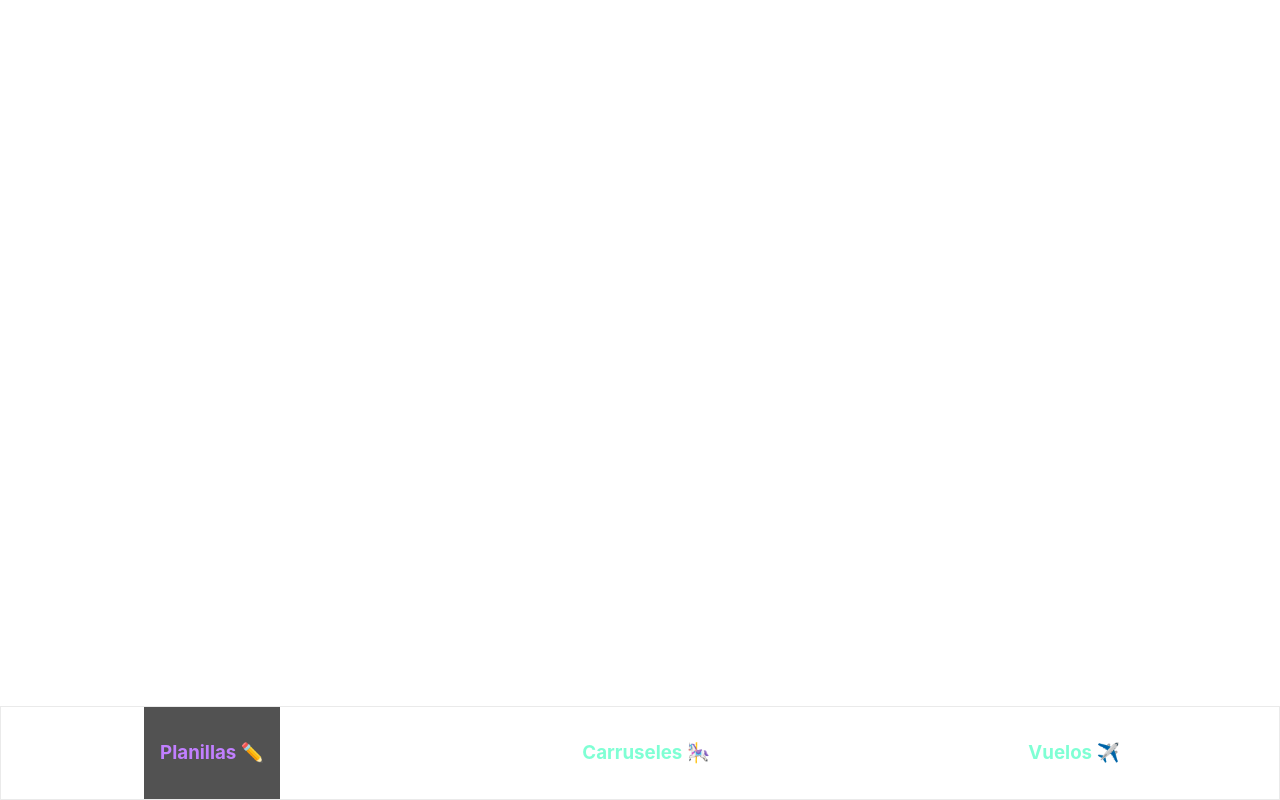
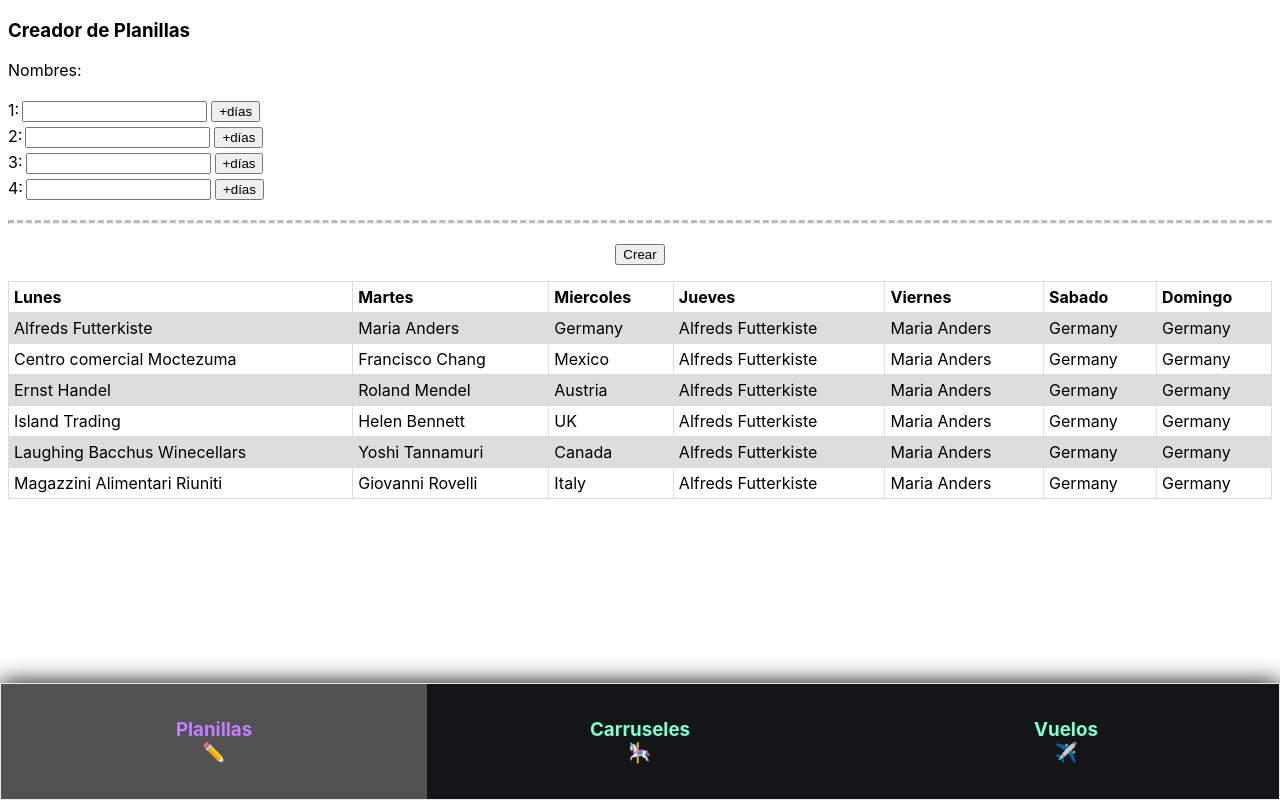
Before and after one commit to gon2santos/pistaApp, a Next.js app: page / in a window 1280 px wide. Built offline with nearby package versions, Linux system fonts and the light colour scheme.

Commit message:
styling and complete main design for 'planillas'

```diff
--- a/components/carruseles.jsx
+++ b/components/carruseles.jsx
@@ -1,7 +1,7 @@
 export default function Carruseles() {
     return (
         <div>
-            <h1>Componente Carruseles</h1>
+            <h3>Buscador de Carruseles</h3>
         </div>
     )
 }
--- a/components/planillas.jsx
+++ b/components/planillas.jsx
@@ -1,7 +1,94 @@
+import styles from '../styles/planillas.module.css';
+
 export default function Planillas() {
     return (
         <div>
-            <h1>Componente Planillas</h1>
+            <h3>Creador de Planillas</h3>
+            <p>Nombres: </p>
+            <div className={styles.nombresContainer}>
+                <div><label htmlFor="input1">1:</label>
+                    <input type="text" id="input1" className={styles.nombresInput} /><button>+días</button></div>
+                <div><label htmlFor="input2">2:</label>
+                    <input type="text" id="input2" className={styles.nombresInput} /><button>+días</button></div>
+                <div><label htmlFor="input3">3:</label>
+                    <input type="text" id="input3" className={styles.nombresInput} /><button>+días</button></div>
+                <div><label htmlFor="input4">4:</label>
+                    <input type="text" id="input4" className={styles.nombresInput} /><button>+días</button></div>
+            </div>
+
+            <hr className={styles.hrDashed}></hr>
+
+            <div className={styles.crearBtnContainer}><button>Crear</button></div>
+
+            <table>
+                <tbody>
+                    <tr>
+                        <th>Lunes</th>
+                        <th>Martes</th>
+                        <th>Miercoles</th>
+                        <th>Jueves</th>
+                        <th>Viernes</th>
+                        <th>Sabado</th>
+                        <th>Domingo</th>
+                    </tr>
+                    <tr>
+                        <td>Alfreds Futterkiste</td>
+                        <td>Maria Anders</td>
+                        <td>Germany</td>
+                        <td>Alfreds Futterkiste</td>
+                        <td>Maria Anders</td>
+                        <td>Germany</td>
+                        <td>Germany</td>
+                    </tr>
+                    <tr>
+                        <td>Centro comercial Moctezuma</td>
+                        <td>Francisco Chang</td>
+                        <td>Mexico</td>
+                        <td>Alfreds Futterkiste</td>
+                        <td>Maria Anders</td>
+                        <td>Germany</td>
+                        <td>Germany</td>
+                    </tr>
+                    <tr>
+                        <td>Ernst Handel</td>
+                        <td>Roland Mendel</td>
+                        <td>Austria</td>
+                        <td>Alfreds Futterkiste</td>
+                        <td>Maria Anders</td>
+                        <td>Germany</td>
+                        <td>Germany</td>
+                    </tr>
+                    <tr>
+                        <td>Island Trading</td>
+                        <td>Helen Bennett</td>
+                        <td>UK</td>
+                        <td>Alfreds Futterkiste</td>
+                        <td>Maria Anders</td>
+                        <td>Germany</td>
+                        <td>Germany</td>
+                    </tr>
+                    <tr>
+                        <td>Laughing Bacchus Winecellars</td>
+                        <td>Yoshi Tannamuri</td>
+                        <td>Canada</td>
+                        <td>Alfreds Futterkiste</td>
+                        <td>Maria Anders</td>
+                        <td>Germany</td>
+                        <td>Germany</td>
+                    </tr>
+                    <tr>
+                        <td>Magazzini Alimentari Riuniti</td>
+                        <td>Giovanni Rovelli</td>
+                        <td>Italy</td>
+                        <td>Alfreds Futterkiste</td>
+                        <td>Maria Anders</td>
+                        <td>Germany</td>
+                        <td>Germany</td>
+                    </tr>
+                </tbody>
+            </table>
+
+
         </div>
     )
 }
--- a/components/vuelos.jsx
+++ b/components/vuelos.jsx
@@ -1,7 +1,7 @@
 export default function Vuelos() {
     return (
         <div>
-            <h1>Componente Vuelos</h1>
+            <h3>Lista de Vuelos</h3>
         </div>
     )
 }
--- a/pages/index.js
+++ b/pages/index.js
@@ -1,52 +1,59 @@
 import Head from 'next/head';
 import styles from '../styles/Home.module.css';
 import { useState } from 'react';
+import Planillas from '../components/planillas';
+import Carruseles from '../components/carruseles';
+import Vuelos from '../components/vuelos';
 
 export default function Home() {
 
   var stl = [styles.cardEnable, styles.cardDisable, styles.cardDisable];
   const [buttonStyle, setButtonStyle] = useState(stl);
+  const [mainComponent, setMainComponent] = useState(<Planillas />);
 
   const HandleNavBtn = (num) => {
     stl = [styles.cardDisable, styles.cardDisable, styles.cardDisable];
     stl[num] = styles.cardEnable;
     setButtonStyle(stl);
+    switch (num) {
+      case 0:
+        setMainComponent(<Planillas />);
+        break;
+      case 1:
+        setMainComponent(<Carruseles />);
+        break;
+      case 2:
+        setMainComponent(<Vuelos />);
+        break;
+    }
   };
 
   return (
-    <div className={styles.container}>
+    <div>
       <Head>
         <title>Create Next App</title>
         <link rel="icon" href="/favicon.ico" />
       </Head>
 
       <main>
-
-
-
+        <div className={styles.componentMarginBottom}>
+          {mainComponent}
+        </div>
 
         <div className={styles.grid}>
           <a /* href="https://nextjs.org/docs" */ className={buttonStyle[0]} onClick={() => HandleNavBtn(0)}>
-            <h3>Planillas ✏️</h3>
+            <h3>Planillas<br />✏️</h3>
           </a>
           <a /* href="https://nextjs.org/docs" */ className={buttonStyle[1]} onClick={() => HandleNavBtn(1)}>
-            <h3>Carruseles 🎠</h3>
+            <h3>Carruseles<br />🎠</h3>
           </a>
           <a /* href="https://nextjs.org/docs" */ className={buttonStyle[2]} onClick={() => HandleNavBtn(2)}>
-            <h3>Vuelos ✈️</h3>
+            <h3>Vuelos<br />✈️</h3>
           </a>
         </div>
       </main>
 
       <style jsx>{`
-        main {
-          padding: 5rem 0;
-          flex: 1;
-          display: flex;
-          flex-direction: column;
-          justify-content: center;
-          align-items: center;
-        }
         code {
           background: #fafafa;
           border-radius: 5px;
@@ -58,6 +65,19 @@ export default function Home() {
       `}</style>
 
       <style jsx global>{`
+      table {
+        margin-top: 1rem;
+        border-collapse: collapse;
+        width: 100%;
+        }
+        td, th {
+        border: 1px solid #dddddd;
+        text-align: left;
+        padding: 5px;
+        }
+        tr:nth-child(even) {
+        background-color: #dddddd;
+        }
         html,
         body {
           padding: 0;
--- a/styles/Home.module.css
+++ b/styles/Home.module.css
@@ -1,12 +1,3 @@
-.container {
-  min-height: 100vh;
-  padding: 0 0.5rem;
-  display: flex;
-  flex-direction: column;
-  justify-content: center;
-  align-items: center;
-}
-
 .title a {
   color: #0070f3;
   text-decoration: none;
@@ -40,7 +31,7 @@
 }
 
 .grid {
-  position:absolute;
+  position:fixed;
   bottom: 0;
   display: flex;
   align-items: center;
@@ -50,6 +41,8 @@
   flex-direction: row;
   white-space: nowrap;
   width: 100%;
+  left: 0;
+  filter: drop-shadow(0 0 0.75rem rgb(0, 0, 0));
 }
 
 .cardDisable {
@@ -57,6 +50,9 @@
   white-space: nowrap;
   text-decoration: none;
   color: aquamarine;
+  background-color: #131516;
+  width: 100%;
+  height: 100%;
 }
 
 .cardEnable {
@@ -65,6 +61,8 @@
   text-decoration: none;
   color: rgb(193, 127, 255);
   background-color: rgb(82, 82, 82);
+  width: 100%;
+  height: 100%;
 }
 
 .logo {
@@ -81,3 +79,8 @@
   white-space: pre-wrap;
   }
 }
+/* Compensates for bottom navbar */
+.componentMarginBottom{
+  margin: 0.5rem;
+  margin-bottom: 150px;
+}
--- a/styles/globals.css
+++ /dev/null
@@ -1,37 +0,0 @@
-html,
-body {
-  padding: 0;
-  margin: 0;
-  font-family: Inter, -apple-system, BlinkMacSystemFont, Segoe UI, Roboto,
-    Oxygen, Ubuntu, Cantarell, Fira Sans, Droid Sans, Helvetica Neue, sans-serif;
-}
-
-a {
-  text-decoration: none;
-}
-
-* {
-  box-sizing: border-box;
-}
-
-img {
-  max-width: 100%;
-  height: auto;
-}
-
-h1,
-h2,
-p,
-ul {
-  margin: 0;
-}
-
-ul {
-  padding: 0;
-  list-style: none;
-}
-
-button {
-  padding: 0.5rem 1rem;
-  font-weight: bold;
-}
--- /dev/null
+++ b/styles/planillas.module.css
@@ -0,0 +1,22 @@
+.nombresContainer {
+  display: flex;
+  flex-direction: column;
+}
+
+.nombresInput{
+  margin-top: 5px;
+  margin-left: 3px;
+  margin-right: 4px;
+}
+
+.hrDashed{
+  margin-top: 20px;
+  color: rgba(0, 0, 255, 0);
+  border-top: 3px dashed #bbb;
+}
+
+.crearBtnContainer{
+  display: flex;
+  justify-content: center;
+  margin-top: 20px;
+}
```
